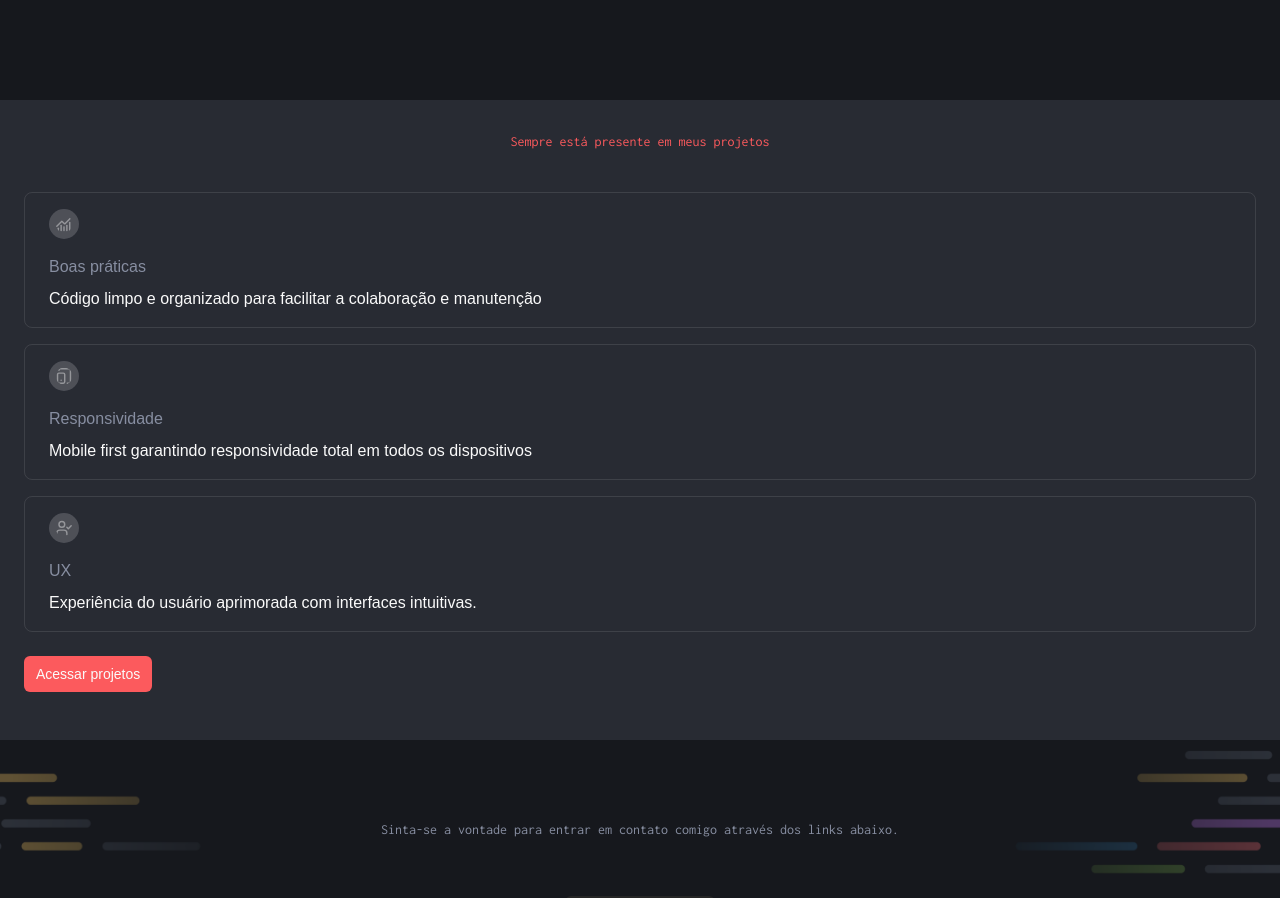
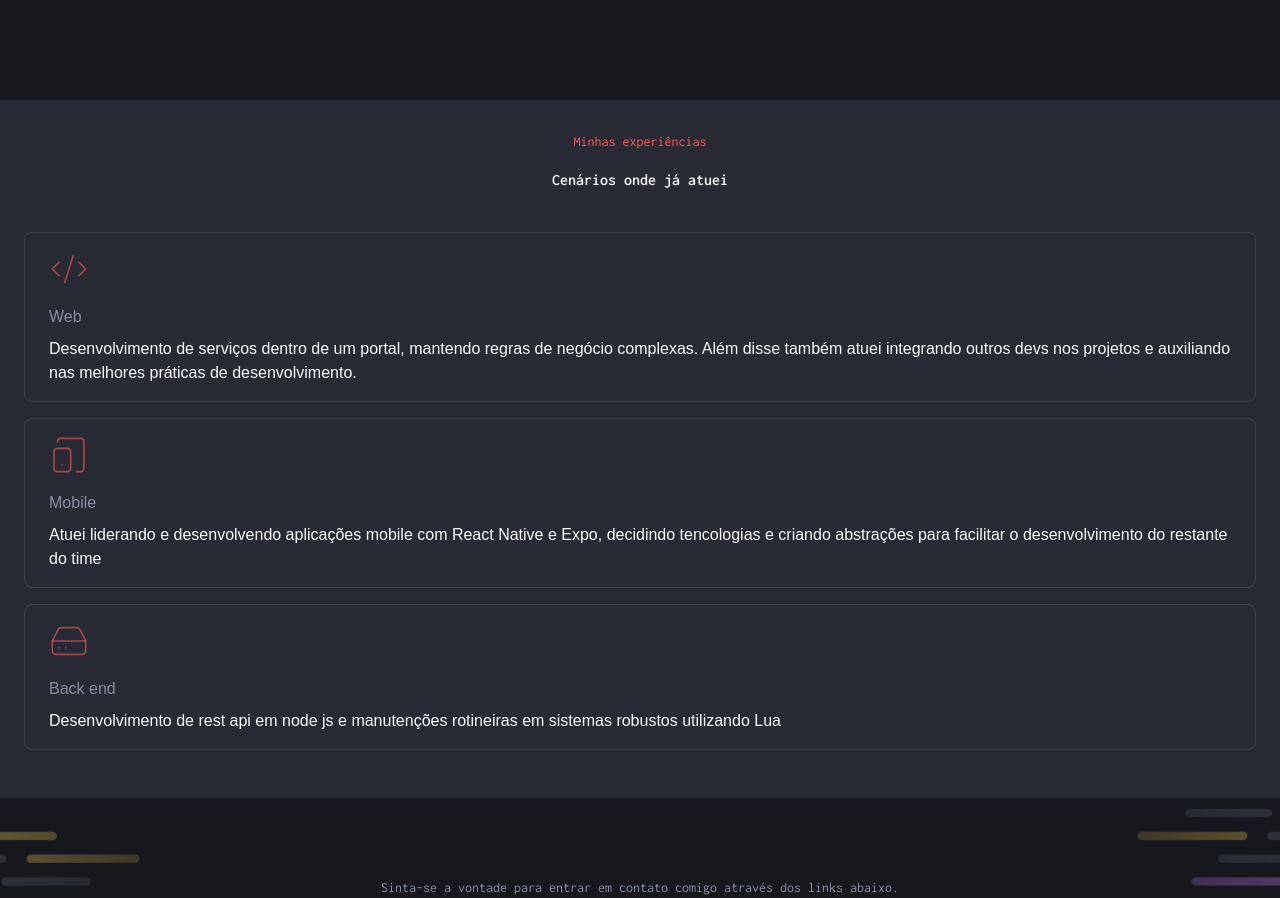
Before and after one commit to calvinsteixeira/portfolio, a Next.js app: page / in a window 1280 px wide. Shown: the part 700-1598 px from the top of the page. Built offline with nearby package versions, Linux system fonts and the light colour scheme.

Commit message:
Fix: Ajustes em conteúdos

```diff
--- a/app/page.tsx
+++ b/app/page.tsx
@@ -61,24 +61,26 @@ export default function Home() {
         {/* PROJETOS */}
         <section className="w-full">
           <div className="space-y-4 text-center">
-            <p className={`text-primary text-sm ${inconsolata.className}`}>Sempre está presente em meus projetos</p>
+            <p className={`text-primary text-sm ${inconsolata.className}`}>Minhas experiências</p>
+            <h2 className={`font-semibold text-foreground ${inconsolata.className}`}>Cenários onde já atuei</h2>
           </div>
           <div className="mt-10 space-y-4">
-            <Componenets.ProjectFeature
-              icon={<Icons.ChartNoAxesCombined />}
-              title="Boas práticas"
-              description="Código limpo e organizado para facilitar a colaboração e manutenção"
+            <Componenets.Experience
+              icon={<Icons.CodeXml/>}
+              title="Web"
+              description="Desenvolvimento de serviços dentro de um portal, mantendo regras de negócio complexas. Além disse também atuei integrando outros devs nos projetos e auxiliando nas melhores práticas de desenvolvimento."
             />
-            <Componenets.ProjectFeature
-              icon={<Icons.TabletSmartphone />}
-              title="Responsividade"
-              description="Mobile first garantindo responsividade total em todos os dispositivos"
+            <Componenets.Experience
+              icon={<Icons.TabletSmartphone/>}
+              title="Mobile"
+              description="Atuei liderando e desenvolvendo aplicações mobile com React Native e Expo, decidindo tencologias e criando abstrações para facilitar o desenvolvimento do restante do time"
             />
-            <Componenets.ProjectFeature icon={<Icons.UserCheck />} title="UX" description="Experiência do usuário aprimorada com interfaces intuitivas." />
+            <Componenets.Experience
+              icon={<Icons.HardDrive />}
+              title="Back end"
+              description="Desenvolvimento de rest api em node js e manutenções rotineiras em sistemas robustos utilizando Lua"
+            />
           </div>
-          <Button asChild size={'sm'} className="mt-6">
-            <Link href={'/projetos'}>Acessar projetos</Link>
-          </Button>
         </section>
         <Componenets.Footer />
       </main>
--- a/app/projetos/page.tsx
+++ b/app/projetos/page.tsx
@@ -1,5 +1,6 @@
 //COMPONENETS
 import * as Icons from '@/icons';
+import * as Componenets from '@/components/index';
 import Link from 'next/link';
 import { Button } from '@/components/ui/button';
 
@@ -22,6 +23,14 @@ export default function page({}: Props) {
           </Button>
         </div>
         <p className={`text-primary text-center ${inconsolata.className}`}>Conheça meus projetos</p>
+        <div>
+          <Componenets.Project
+            name="Metro SPStatus"
+            description="Esse projeto permite que o usuário consiga ver o status de funcionamento das principais linhas de metrô em São Paulo, além de checar se há restrições na utilização do metrô. Para a alimentação dos dados, hospedei uma API em node que trata as informações e encaminha para o front end."
+            imgPath={'https://source.unsplash.com/random'}
+            imgAlt='Imagem aleatória para teste'
+          />
+        </div>
       </main>
     </div>
   );
--- a/components/container/ProjectFeature.tsx
+++ b/components/container/Experience.tsx
@@ -1,23 +1,24 @@
 //UTILS
 import React from "react";
 import { cn } from "@/lib/utils";
-import { IconNode } from "lucide-react";
+import { IconBaseProps } from "react-icons";
 
 type Props = {
-  icon: React.ReactElement<IconNode>;
+  icon: React.ReactElement<IconBaseProps>;
   title: string;
   description: string;
 };
 
-export function ProjectFeature(props: Props) {
+export function Experience(props: Props) {
   return (
     <div className="py-4 px-6 border-[1px] border-white/10 rounded-lg">
       <div className="space-y-4">
         {React.createElement(props.icon.type, {
           ...props.icon.props,
-          size: 30,
+          strokeWidth: 1,
+          size: 40,
           className: cn(
-            "max-w-max p-[0.40rem] rounded-full bg-gray-200/20 text-white/40"
+            "max-w-max p-[0.40rem] text-primary/60 p-0", props.icon.props.className
           ),
         })}
         <div className="space-y-2">
--- /dev/null
+++ b/components/container/Project.tsx
@@ -0,0 +1,36 @@
+//COMPONENETS
+import Image from 'next/image';
+import { Button } from '../ui/button';
+
+//UTILS
+import React from 'react';
+import { StaticImport } from 'next/dist/shared/lib/get-img-props';
+
+type ProjectProps = {
+  name: string;
+  description: string;
+  imgPath: string | StaticImport;
+  imgAlt: string;
+};
+
+export function Project(props: ProjectProps) {
+  return (
+    <div className="space-y-4 border-[1px] border-primary/30 text-foreground/80 px-3 py-4 rounded-md">
+      <div className="flex gap-4">
+        <div className="flex-1 space-y-4">
+          <h2 className="font-semibold text-base">{props.name}</h2>
+          <p className="text-sm">{props.description}</p>
+        </div>
+        <div className="flex-1 w-full relative">
+          <Image src={props.imgPath} alt={props.imgAlt} objectFit="cover" fill className="z-0 rounded-lg" />
+        </div>
+      </div>
+      <Button size={'sm'} variant={'secondary'} className="w-full text-primary p-0">
+        GitHub
+      </Button>
+      <Button size={'sm'} variant={'secondary'} className="w-full text-primary p-0">
+        Deploy
+      </Button>
+    </div>
+  );
+}
--- a/components/index.ts
+++ b/components/index.ts
@@ -1,5 +1,6 @@
 export { Tech } from './container/Tech'
 export { MoreContentIndicator } from './utils/MoreContentIndicator'
-export { ProjectFeature } from './container/ProjectFeature'
+export { Experience } from './container/Experience'
 export { Footer } from './container/Footer'
 export { BackToTop } from './utils/BackToTop'
+export { Project } from './container/Project'
--- a/icons/index.ts
+++ b/icons/index.ts
@@ -1,2 +1,2 @@
-export { CodeXml, ArrowDown, TabletSmartphone, ChartNoAxesCombined, UserCheck, ArrowUp, ArrowLeft } from 'lucide-react'
+export { CodeXml, ArrowDown, TabletSmartphone, ChartNoAxesCombined, HardDrive, ArrowUp, ArrowLeft } from 'lucide-react'
 export { BsWhatsapp, BsGithub, BsLinkedin } from 'react-icons/bs'
```
